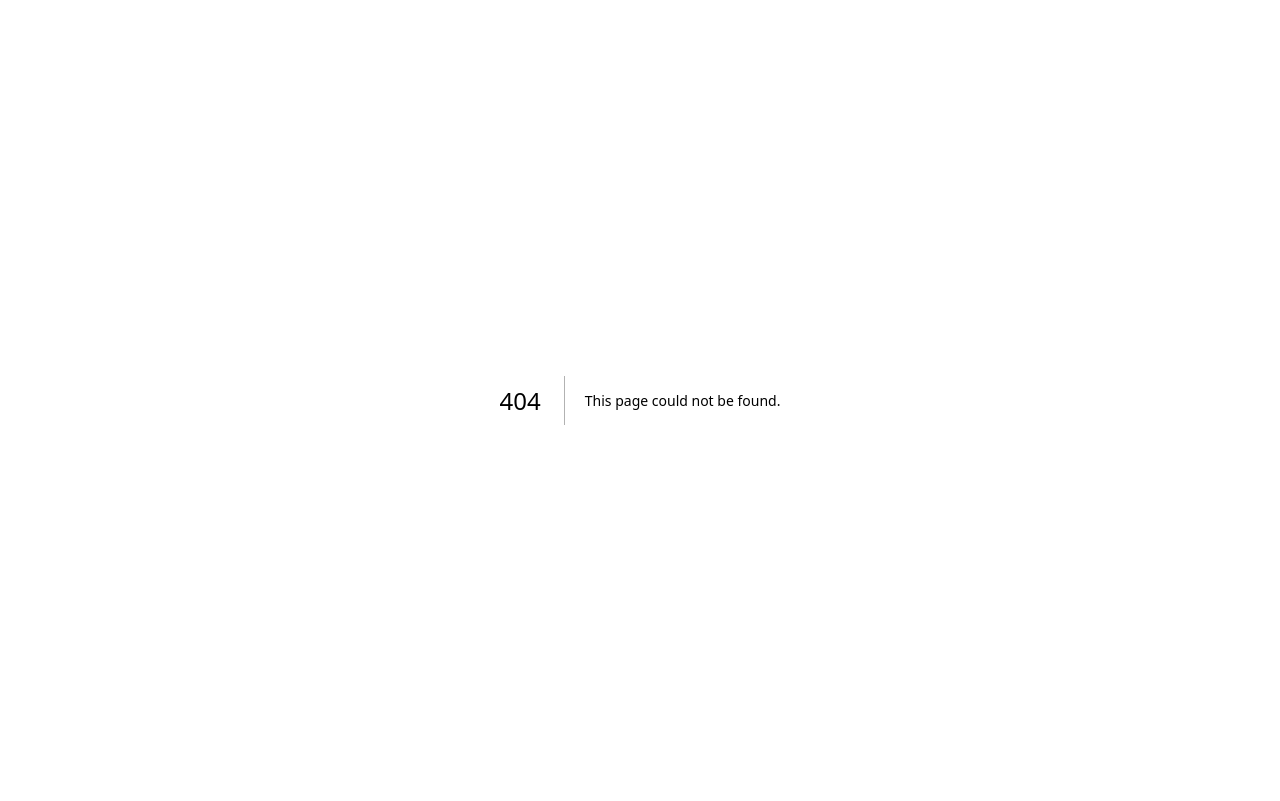
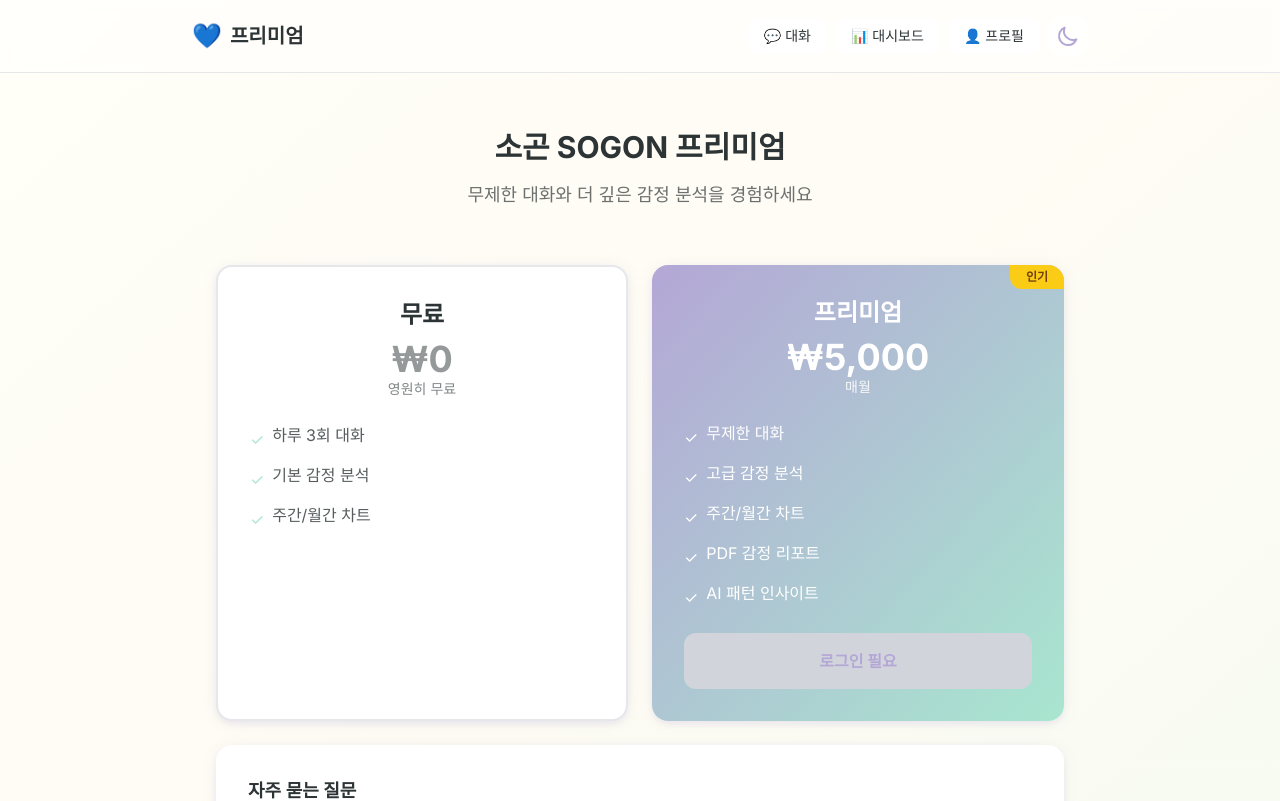
Before and after one commit to kimhoonhoe-glitch/sogon-app, a Next.js app: page /premium in a window 1280 px wide. Before the commit this address had no page. Shown: the top 801 px of the page. Built offline with nearby package versions, Linux system fonts and the light colour scheme; no server answers.

Commit message:
기능복구

```diff
--- /dev/null
+++ b/app/premium/page.tsx
@@ -0,0 +1,221 @@
+'use client'
+
+import { useSession } from 'next-auth/react'
+import { useRouter, useSearchParams } from 'next/navigation'
+import { useEffect, useState } from 'react'
+import ThemeToggle from '@/components/ThemeToggle'
+
+export default function PremiumPage() {
+  const { data: session, status } = useSession()
+  const router = useRouter()
+  const searchParams = useSearchParams() // Next.js recommends moving this hook call to inside an effect or component below the "use client" boundary.
+
+  const [loading, setLoading] = useState(false)
+  const [message, setMessage] = useState('')
+
+  useEffect(() => {
+    const handleSuccess = async () => {
+      // searchParams 사용은 useEffect 내에서 안전합니다.
+      const sessionId = searchParams?.get('session_id') // Null check added for safety
+
+      // Changed to handle null check from Vercel's side
+      if (searchParams?.get('success') && sessionId && session?.user?.id) {
+        try {
+          const response = await fetch('/api/subscription/upgrade', {
+            method: 'POST',
+            headers: { 'Content-Type': 'application/json' },
+            body: JSON.stringify({ sessionId }),
+          })
+
+          if (response.ok) {
+            setMessage('구독이 완료되었습니다! 이제 무제한으로 이용하실 수 있어요.')
+          } else {
+            setMessage('구독 활성화 중 오류가 발생했습니다.')
+          }
+        } catch (error) {
+          setMessage('구독 활성화 중 오류가 발생했습니다.')
+        }
+      } else if (searchParams?.get('canceled')) { // Null check added for safety
+        setMessage('구독이 취소되었습니다.')
+      }
+    }
+
+    // Only run this effect after the component has mounted and session is loaded
+    if (status !== 'loading') {
+      handleSuccess()
+    }
+  }, [searchParams, session, status]) // Added status to dependency array
+
+  const handleUpgrade = async () => {
+    if (status !== 'authenticated') {
+      router.push('/')
+      return
+    }
+
+    try {
+      setLoading(true)
+      const response = await fetch('/api/subscription', {
+        method: 'POST',
+      })
+      const data = await response.json()
+
+      if (data.url) {
+        window.location.href = data.url
+      }
+    } catch (error) {
+      console.error('Failed to create checkout session:', error)
+      setMessage('구독 처리 중 오류가 발생했습니다. 다시 시도해주세요.')
+    } finally {
+      setLoading(false)
+    }
+  }
+
+  return (
+    <div className="min-h-screen bg-gradient-to-br from-background via-secondary/10 to-accent/10">
+      <header className="bg-white/50 dark:bg-gray-800/50 backdrop-blur-sm border-b border-gray-200 dark:border-gray-700 p-4">
+        <div className="max-w-4xl mx-auto flex justify-between items-center gap-4">
+          <div className="flex items-center gap-2 flex-shrink-0">
+            <button
+              onClick={() => router.push('/welcome')}
+              className="text-2xl hover:opacity-80 transition-opacity"
+            >
+              💙
+            </button>
+            <h1 className="text-lg sm:text-xl font-bold text-text dark:text-white">프리미엄</h1>
+          </div>
+          <div className="flex items-center gap-2 flex-wrap justify-end">
+            <button
+              onClick={() => router.push('/chat')}
+              className="px-3 sm:px-4 py-2 rounded-xl bg-white dark:bg-gray-800 text-text dark:text-white hover:bg-gray-50 dark:hover:bg-gray-700 transition-all text-xs sm:text-sm font-medium whitespace-nowrap flex items-center gap-1"
+            >
+              <span>💬</span>
+              <span className="hidden sm:inline">대화</span>
+            </button>
+            <button
+              onClick={() => router.push('/dashboard')}
+              className="px-3 sm:px-4 py-2 rounded-xl bg-white dark:bg-gray-800 text-text dark:text-white hover:bg-gray-50 dark:hover:bg-gray-700 transition-all text-xs sm:text-sm font-medium whitespace-nowrap flex items-center gap-1"
+            >
+              <span>📊</span>
+              <span className="hidden sm:inline">대시보드</span>
+            </button>
+            <button
+              onClick={() => router.push('/profile')}
+              className="px-3 sm:px-4 py-2 rounded-xl bg-white dark:bg-gray-800 text-text dark:text-white hover:bg-gray-50 dark:hover:bg-gray-700 transition-all text-xs sm:text-sm font-medium whitespace-nowrap flex items-center gap-1"
+            >
+              <span>👤</span>
+              <span className="hidden sm:inline">프로필</span>
+            </button>
+            <ThemeToggle />
+          </div>
+        </div>
+      </header>
+
+      <main className="max-w-4xl mx-auto p-6 space-y-6">
+        {message && (
+          <div className={`p-4 rounded-xl ${
+            message.includes('완료')
+              ? 'bg-green-100 dark:bg-green-900/20 text-green-800 dark:text-green-300'
+              : 'bg-yellow-100 dark:bg-yellow-900/20 text-yellow-800 dark:text-yellow-300'
+          }`}>
+            {message}
+          </div>
+        )}
+
+        <div className="text-center py-8">
+          <h2 className="text-3xl font-bold text-text dark:text-white mb-4">
+            소곤 SOGON 프리미엄
+          </h2>
+          <p className="text-text/70 dark:text-white/70 text-lg">
+            무제한 대화와 더 깊은 감정 분석을 경험하세요
+          </p>
+        </div>
+
+        <div className="grid md:grid-cols-2 gap-6">
+          <div className="bg-white dark:bg-gray-800 rounded-2xl shadow-soft p-8 border-2 border-gray-200 dark:border-gray-700">
+            <div className="text-center mb-6">
+              <h3 className="text-2xl font-bold text-text dark:text-white mb-2">무료</h3>
+              <div className="text-4xl font-bold text-text/50 dark:text-white/50">₩0</div>
+              <div className="text-sm text-text/60 dark:text-white/60">영원히 무료</div>
+            </div>
+            <ul className="space-y-3">
+              <li className="flex items-start gap-2">
+                <span className="text-accent mt-1">✓</span>
+                <span className="text-text/80 dark:text-white/80">하루 3회 대화</span>
+              </li>
+              <li className="flex items-start gap-2">
+                <span className="text-accent mt-1">✓</span>
+                <span className="text-text/80 dark:text-white/80">기본 감정 분석</span>
+              </li>
+              <li className="flex items-start gap-2">
+                <span className="text-accent mt-1">✓</span>
+                <span className="text-text/80 dark:text-white/80">주간/월간 차트</span>
+              </li>
+            </ul>
+          </div>
+
+          <div className="bg-gradient-to-br from-primary to-accent rounded-2xl shadow-soft p-8 text-white relative overflow-hidden">
+            <div className="absolute top-0 right-0 bg-yellow-400 text-yellow-900 px-4 py-1 text-xs font-bold rounded-bl-xl">
+              인기
+            </div>
+            <div className="text-center mb-6">
+              <h3 className="text-2xl font-bold mb-2">프리미엄</h3>
+              <div className="text-4xl font-bold">₩5,000</div>
+              <div className="text-sm opacity-90">매월</div>
+            </div>
+            <ul className="space-y-3 mb-6">
+              <li className="flex items-start gap-2">
+                <span className="mt-1">✓</span>
+                <span>무제한 대화</span>
+              </li>
+              <li className="flex items-start gap-2">
+                <span className="mt-1">✓</span>
+                <span>고급 감정 분석</span>
+              </li>
+              <li className="flex items-start gap-2">
+                <span className="mt-1">✓</span>
+                <span>주간/월간 차트</span>
+              </li>
+              <li className="flex items-start gap-2">
+                <span className="mt-1">✓</span>
+                <span>PDF 감정 리포트</span>
+              </li>
+              <li className="flex items-start gap-2">
+                <span className="mt-1">✓</span>
+                <span>AI 패턴 인사이트</span>
+              </li>
+            </ul>
+            <button
+              onClick={handleUpgrade}
+              disabled={loading || status !== 'authenticated'}
+              className="w-full bg-white text-primary hover:bg-gray-100 disabled:bg-gray-300 font-bold py-4 rounded-xl transition-all disabled:cursor-not-allowed"
+            >
+              {loading ? '처리 중...' : status !== 'authenticated' ? '로그인 필요' : '프리미엄 시작하기'}
+            </button>
+          </div>
+        </div>
+
+        <div className="bg-white dark:bg-gray-800 rounded-2xl shadow-soft p-8">
+          <h3 className="text-lg font-semibold mb-4 text-text dark:text-white">자주 묻는 질문</h3>
+          <div className="space-y-4">
+            <div>
+              <h4 className="font-semibold text-text dark:text-white mb-2">언제든 취소할 수 있나요?</h4>
+              <p className="text-text/70 dark:text-white/70">네, 언제든지 구독을 취소할 수 있습니다. 취소 후에도 결제한 기간까지는 프리미엄 기능을 사용할 수 있어요.</p>
+            </div>
+            <div>
+              <h4 className="font-semibold text-text dark:text-white mb-2">결제는 안전한가요?</h4>
+              <p className="text-text/70 dark:text-white/70">Stripe를 통해 안전하게 결제가 처리됩니다. 카드 정보는 저장되지 않습니다.</p>
+            </div>
+            <div>
+              <h4 className="font-semibold text-text dark:text-white mb-2">환불이 가능한가요?</h4>
+              <p className="text-text/70 dark:text-white/70">서비스를 사용하지 않은 경우 7일 이내 전액 환불이 가능합니다.</p>
+            </div>
+          </div>
+        </div>
+
+        <p className="text-center text-xs text-text/50 dark:text-white/50 px-4">
+          테스트 모드로 운영 중입니다. 실제 결제는 발생하지 않습니다.
+        </p>
+      </main>
+    </div>
+  )
+}
```
